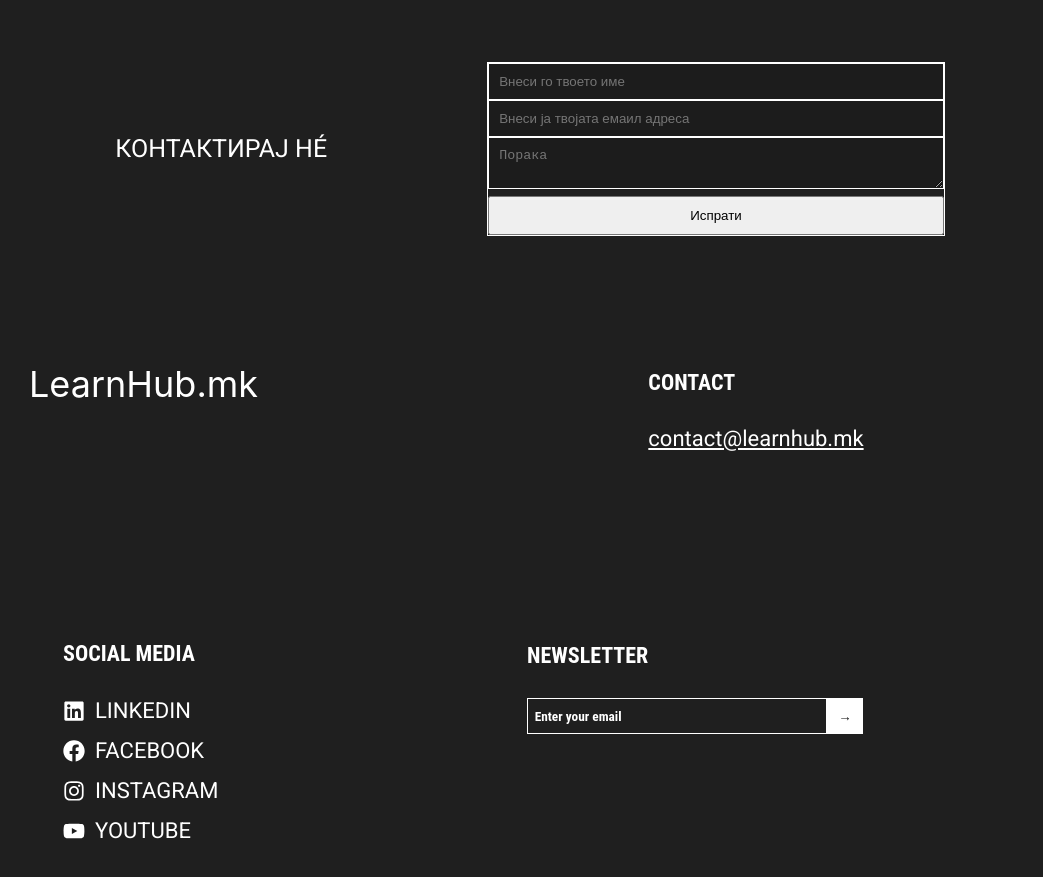
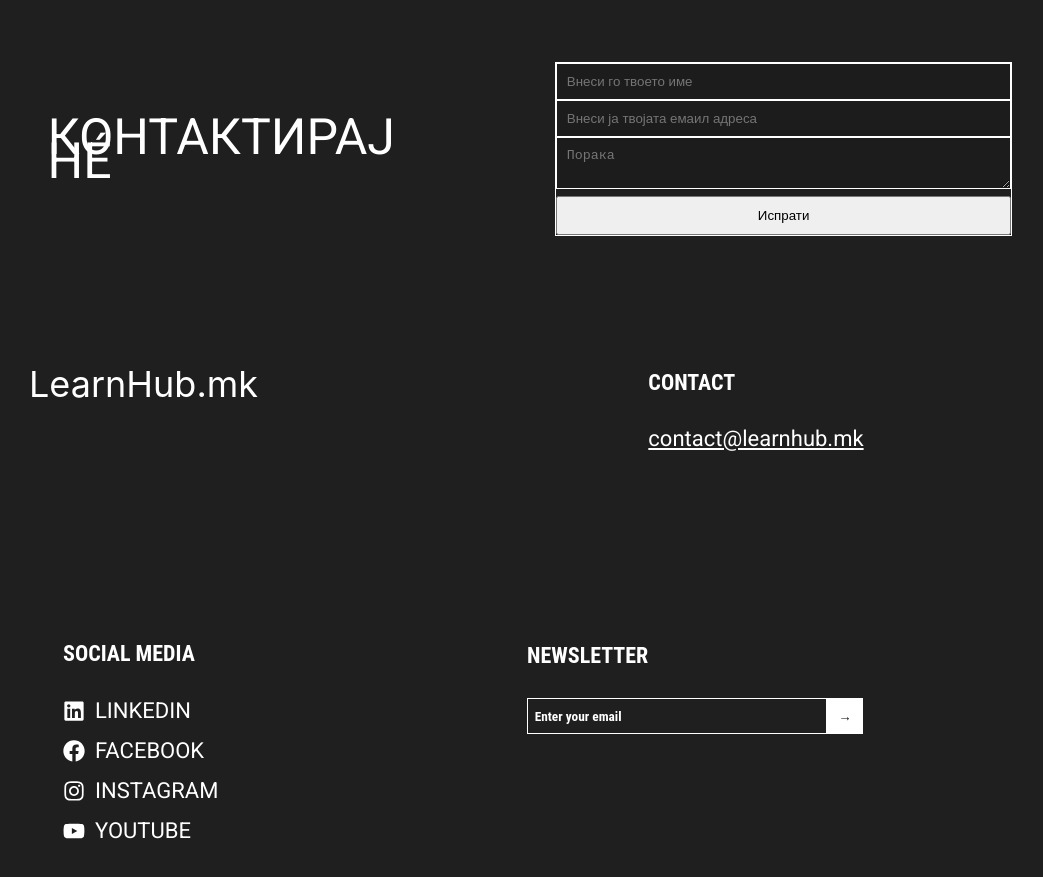
Before and after one commit to learnhubmk/app, a Next.js app: page / in a window 1280 px wide. Shown: the part 1300-2177 px from the top of the page, without its empty margins (105-1148 px from the left). Built offline with nearby package versions, Linux system fonts and the light colour scheme.

Commit message:
Enlarge the size of the text

```diff
--- a/components/module-components/Contact/contact.module.scss
+++ b/components/module-components/Contact/contact.module.scss
@@ -5,7 +5,7 @@
   margin-top: 100px;
 
   .title {
-    font-size: 25px;
+    font-size: 50px;
     text-transform: uppercase;
   }
 
```
